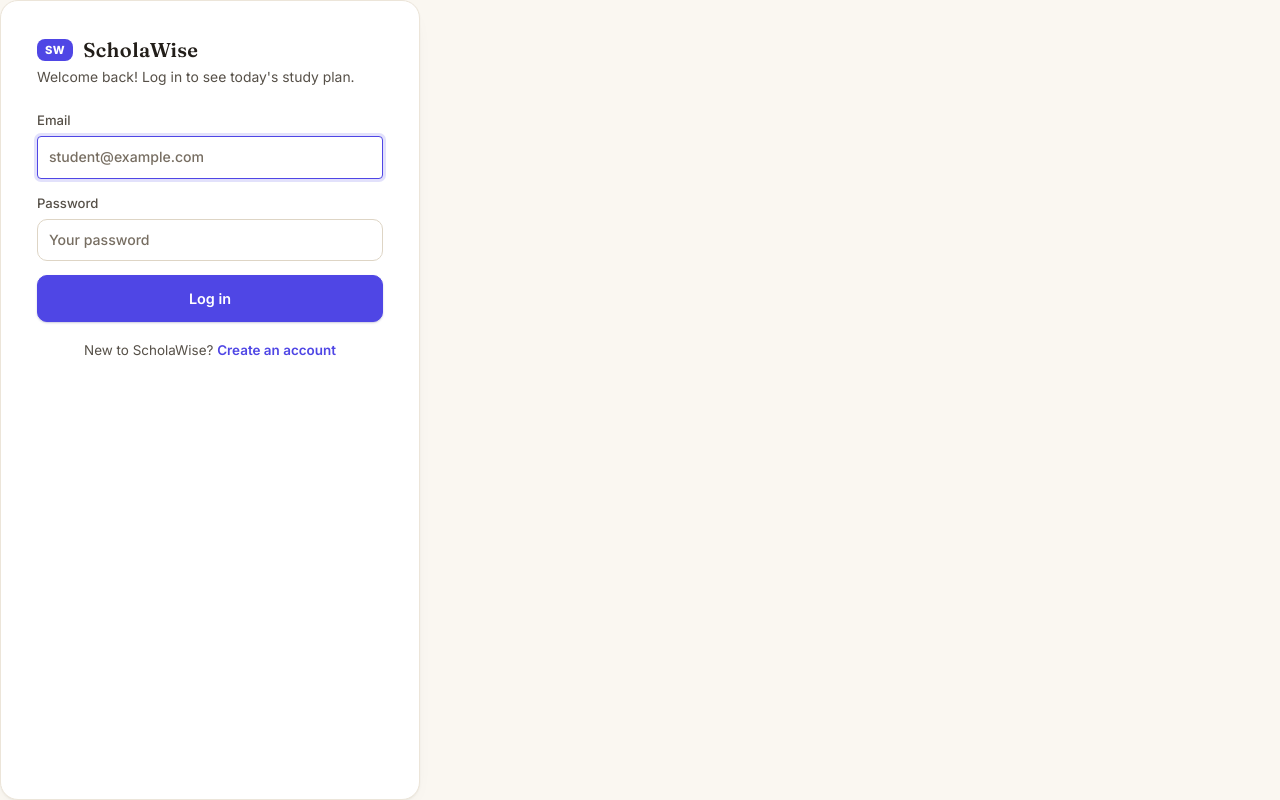
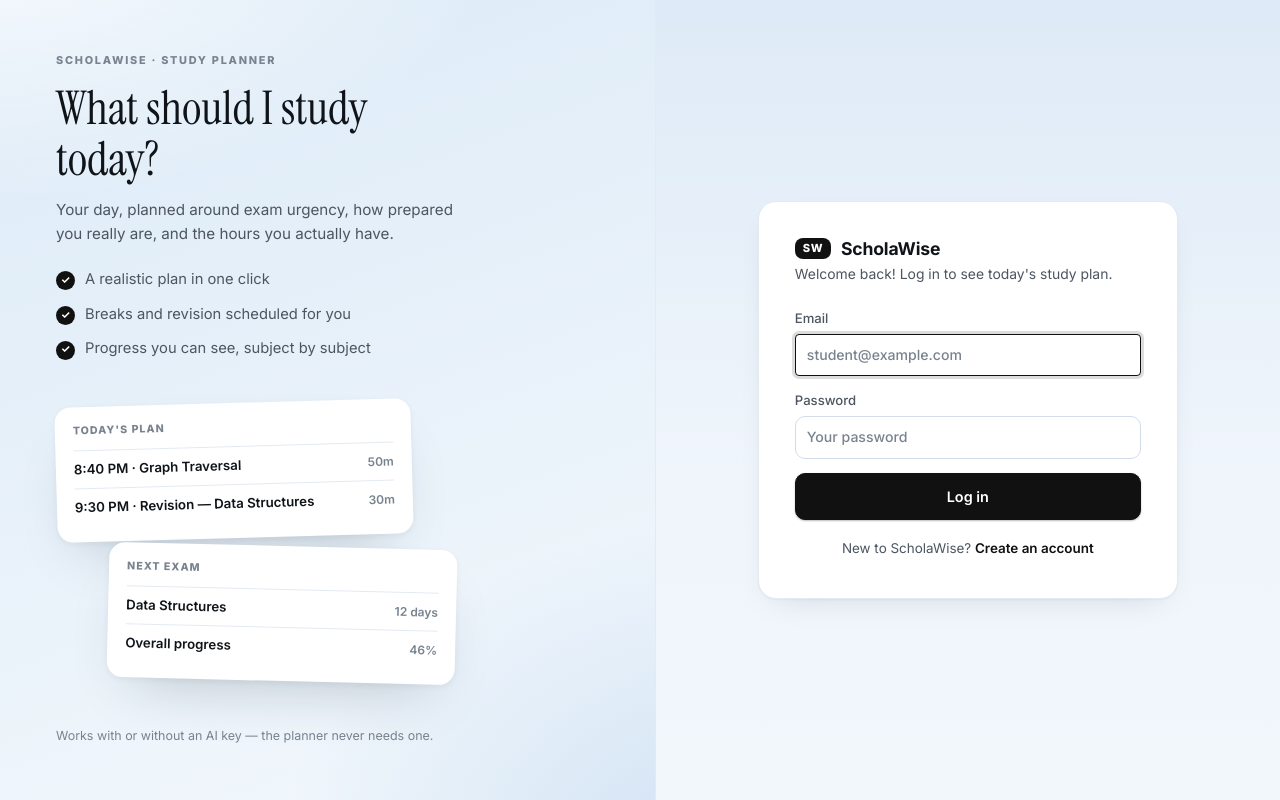
Before and after one commit to soumyii788/scholwise, a React (Vite) app in the folder frontend/: page /login in a window 1280 px wide. Built offline with nearby package versions, Linux system fonts and the light colour scheme.

Commit message:
Refine dashboard and authentication UI

```diff
--- a/frontend/src/components/SmartInsights.jsx
+++ b/frontend/src/components/SmartInsights.jsx
@@ -59,9 +59,6 @@ export default function SmartInsights() {
     <div className="insights-grid">
       {data.insights.map((insight) => (
         <div key={insight.id} className="insight-card">
-          <span className="insight-icon" aria-hidden="true">
-            {insight.icon}
-          </span>
           <div className="insight-body">
             <p className="insight-label">{insight.label}</p>
             <p className="insight-value">{insight.value}</p>
--- a/frontend/src/pages/Calendar.jsx
+++ b/frontend/src/pages/Calendar.jsx
@@ -104,7 +104,7 @@ export default function CalendarPage() {
 
             <div className="cal-legend">
               <span>
-                <span className="cal-legend-dot" style={{ background: "var(--border-light)" }} />
+                <span className="cal-legend-dot" style={{ background: "#C9BFAD" }} />
                 Sessions
               </span>
               <span>
--- a/frontend/src/pages/Login.jsx
+++ b/frontend/src/pages/Login.jsx
@@ -32,6 +32,52 @@ export default function Login() {
 
   return (
     <div className="auth-page">
+      <aside className="auth-visual">
+        <div>
+          <div className="auth-visual-kicker">ScholaWise · Study Planner</div>
+          <h2>What should I study today?</h2>
+          <p className="auth-visual-sub">
+            Your day, planned around exam urgency, how prepared you really
+            are, and the hours you actually have.
+          </p>
+          <ul className="auth-points">
+            <li>A realistic plan in one click</li>
+            <li>Breaks and revision scheduled for you</li>
+            <li>Progress you can see, subject by subject</li>
+          </ul>
+        </div>
+
+        <div className="auth-mock-stack" aria-hidden="true">
+          <div className="auth-mock">
+            <div className="auth-mock-title">Today's plan</div>
+            <div className="auth-mock-row">
+              <strong>8:40 PM · Graph Traversal</strong>
+              <span>50m</span>
+            </div>
+            <div className="auth-mock-row">
+              <strong>9:30 PM · Revision — Data Structures</strong>
+              <span>30m</span>
+            </div>
+          </div>
+          <div className="auth-mock auth-mock-secondary">
+            <div className="auth-mock-title">Next exam</div>
+            <div className="auth-mock-row">
+              <strong>Data Structures</strong>
+              <span>12 days</span>
+            </div>
+            <div className="auth-mock-row">
+              <strong>Overall progress</strong>
+              <span>46%</span>
+            </div>
+          </div>
+        </div>
+
+        <p className="auth-visual-foot">
+          Works with or without an AI key — the planner never needs one.
+        </p>
+      </aside>
+
+      <div className="auth-side">
         <div className="auth-card">
           <h1><span className="brand-mark">SW</span> ScholaWise</h1>
           <p className="auth-sub">Welcome back! Log in to see today's study plan.</p>
@@ -72,5 +118,6 @@ export default function Login() {
           </p>
         </div>
       </div>
+    </div>
   );
 }
--- a/frontend/src/pages/Register.jsx
+++ b/frontend/src/pages/Register.jsx
@@ -43,6 +43,52 @@ export default function Register() {
 
   return (
     <div className="auth-page">
+      <aside className="auth-visual">
+        <div>
+          <div className="auth-visual-kicker">ScholaWise · Study Planner</div>
+          <h2>A study plan you'll actually follow.</h2>
+          <p className="auth-visual-sub">
+            Tell us your subjects, exam dates and how many hours you have.
+            We turn them into a practical day — starting today.
+          </p>
+          <ul className="auth-points">
+            <li>Prioritized by urgency, gaps and difficulty</li>
+            <li>Long topics split into focused 50-minute blocks</li>
+            <li>Revision reserved for what's slipping</li>
+          </ul>
+        </div>
+
+        <div className="auth-mock-stack" aria-hidden="true">
+          <div className="auth-mock">
+            <div className="auth-mock-title">This week</div>
+            <div className="auth-mock-row">
+              <strong>Data Structures · exam</strong>
+              <span>12 days</span>
+            </div>
+            <div className="auth-mock-row">
+              <strong>Overall progress</strong>
+              <span>46%</span>
+            </div>
+          </div>
+          <div className="auth-mock auth-mock-secondary">
+            <div className="auth-mock-title">Today's plan</div>
+            <div className="auth-mock-row">
+              <strong>8:40 PM · Graph Traversal</strong>
+              <span>50m</span>
+            </div>
+            <div className="auth-mock-row">
+              <strong>9:30 PM · Revision</strong>
+              <span>30m</span>
+            </div>
+          </div>
+        </div>
+
+        <p className="auth-visual-foot">
+          Works with or without an AI key — the planner never needs one.
+        </p>
+      </aside>
+
+      <div className="auth-side">
         <div className="auth-card">
           <h1><span className="brand-mark">SW</span> ScholaWise</h1>
           <p className="auth-sub">Create your account and never cram the night before again.</p>
@@ -103,5 +149,6 @@ export default function Register() {
           </p>
         </div>
       </div>
+    </div>
   );
 }
--- a/frontend/src/styles.css
+++ b/frontend/src/styles.css
@@ -1,25 +1,25 @@
 /* ===== ScholaWise — Warm Study Desk Design System ===== */
-@import url('https://fonts.googleapis.com/css2?family=Inter:wght@400;500;600;700;800&family=Fraunces:opsz,wght@9..144,400..700&display=swap');
+@import url('https://fonts.googleapis.com/css2?family=Inter:wght@400;500;600;700;800&family=Instrument+Serif:ital@0;1&display=swap');
 
 :root {
-  /* Surfaces — warm paper */
-  --bg:            #FAF7F1;
+  /* Surfaces — pale blue canvas, white cards */
+  --bg:            #F2F7FC;
   --navy:          #FFFFFF;   /* legacy token: app chrome (navbar / sidebar / inputs) */
   --card:          #FFFFFF;
-  --card-tint:     #FBF9F4;   /* nested tiles inside cards */
-  --border:        #ECE5D9;
-  --border-light:  #DED5C5;
+  --card-tint:     #F7FAFD;   /* nested tiles inside cards */
+  --border:        #E4EAF2;
+  --border-light:  #D3DDE9;
 
   /* Ink */
-  --text:          #221E19;
-  --text-soft:     #565048;
-  --text-muted:    #776E62;
+  --text:          #101418;
+  --text-soft:     #4C5560;
+  --text-muted:    #79838F;
 
-  /* Primary — indigo (accent, interactive, progress) */
-  --primary:       #4F46E5;
-  --primary-dark:  #4338CA;
-  --primary-soft:  #EEF0FE;
-  --primary-ring:  rgba(79, 70, 229, 0.16);
+  /* Primary — ink black (accent, interactive, progress) */
+  --primary:       #111111;
+  --primary-dark:  #2B2B2B;
+  --primary-soft:  #EBF0F6;
+  --primary-ring:  rgba(17, 17, 17, 0.14);
 
   /* Urgency — coral red (exams, danger, destructive only) */
   --red:           #D93B2B;
@@ -42,14 +42,14 @@
   --info-soft:     #EAF1FE;
   --info-text:     #1D4ED8;
 
-  --font-display:  "Fraunces", "Iowan Old Style", Georgia, serif;
+  --font-display:  "Instrument Serif", "Iowan Old Style", Georgia, serif;
 
   --radius:     10px;
-  --radius-sm:  7px;
-  --radius-lg:  16px;
-  --shadow-sm:  0 1px 2px rgba(45, 36, 24, 0.05);
-  --shadow:     0 1px 2px rgba(45, 36, 24, 0.05), 0 8px 24px -16px rgba(45, 36, 24, 0.18);
-  --shadow-lg:  0 2px 6px rgba(45, 36, 24, 0.06), 0 24px 56px -28px rgba(45, 36, 24, 0.28);
+  --radius-sm:  8px;
+  --radius-lg:  20px;
+  --shadow-sm:  0 1px 2px rgba(15, 30, 50, 0.04);
+  --shadow:     0 1px 2px rgba(15, 30, 50, 0.04), 0 12px 32px -18px rgba(15, 30, 50, 0.18);
+  --shadow-lg:  0 2px 6px rgba(15, 30, 50, 0.05), 0 28px 60px -28px rgba(15, 30, 50, 0.25);
 
   font-family: "Inter", "Segoe UI", system-ui, -apple-system, sans-serif;
 }
@@ -58,14 +58,15 @@
 
 body {
   margin: 0;
-  background: var(--bg);
+  background: linear-gradient(180deg, #DEEAF7 0%, #EFF5FB 460px, var(--bg) 900px);
+  background-color: var(--bg);
   color: var(--text);
   font-size: 14.5px;
   line-height: 1.6;
   -webkit-font-smoothing: antialiased;
 }
 
-::selection { background: rgba(79, 70, 229, 0.16); }
+::selection { background: rgba(17, 17, 17, 0.12); }
 
 :focus-visible {
   outline: 2px solid var(--primary);
@@ -74,13 +75,14 @@ body {
 }
 
 ::-webkit-scrollbar { width: 10px; height: 10px; }
-::-webkit-scrollbar-thumb { background: #E3DCCC; border-radius: 8px; border: 2px solid var(--bg); }
-::-webkit-scrollbar-thumb:hover { background: #D2C8B6; }
+::-webkit-scrollbar-thumb { background: #C7D3E0; border-radius: 8px; border: 2px solid var(--bg); }
+::-webkit-scrollbar-thumb:hover { background: #B4C2D2; }
 ::-webkit-scrollbar-track { background: transparent; }
 
-h1, h2, h3 { margin: 0 0 0.25em; line-height: 1.25; font-weight: 600; color: var(--text); }
-h1 { font-family: var(--font-display); font-size: 1.9rem; letter-spacing: -0.01em; font-optical-sizing: auto; }
-h2 { font-family: var(--font-display); font-size: 1.18rem; font-optical-sizing: auto; }
+h1, h2, h3 { margin: 0 0 0.25em; line-height: 1.2; color: var(--text); }
+h1, h2 { font-family: var(--font-display); font-weight: 400; }
+h1 { font-size: 1.95rem; letter-spacing: -0.01em; }
+h2 { font-size: 1.2rem; }
 h3 { font-size: 0.95rem; font-weight: 600; }
 p  { margin: 0.2em 0; }
 a  { color: var(--primary); text-decoration: none; transition: color 0.15s; }
@@ -88,7 +90,7 @@ a:hover { color: var(--primary-dark); }
 small { color: var(--text-soft); font-size: 0.8rem; }
 
 /* ===== Layout ===== */
-.app-shell { min-height: 100vh; display: flex; flex-direction: column; background: var(--bg); }
+.app-shell { min-height: 100vh; display: flex; flex-direction: column; background: transparent; }
 .app-body  { display: flex; flex: 1; min-height: 0; }
 .app-main  {
   flex: 1;
@@ -114,14 +116,14 @@ small { color: var(--text-soft); font-size: 0.8rem; }
   z-index: 40;
 }
 .navbar-brand {
-  font-family: var(--font-display);
+  font-family: "Inter", system-ui, sans-serif;
   font-weight: 700;
-  font-size: 1.08rem;
+  font-size: 1.02rem;
   color: var(--text);
   display: flex;
   align-items: center;
   gap: 10px;
-  letter-spacing: 0;
+  letter-spacing: -0.01em;
 }
 .brand-mark {
   background: var(--primary);
@@ -411,22 +413,13 @@ small { color: var(--text-soft); font-size: 0.8rem; }
 
 /* Today's focus card — the hero */
 .focus-card {
-  background: linear-gradient(125deg, #FFFFFF 0%, #F7F6FF 60%, #FDF7F2 100%);
-  border: 1px solid #E4E1F7;
+  background: linear-gradient(125deg, #FFFFFF 0%, #F7FAFD 55%, #FFFFFF 100%);
+  border: 1px solid #E4EBF4;
   border-radius: var(--radius-lg);
-  padding: 24px 26px;
+  padding: 26px 28px;
   position: relative;
   overflow: hidden;
   box-shadow: var(--shadow);
-}
-.focus-card::before {
-  content: '';
-  position: absolute;
-  top: 0;
-  left: 0;
-  right: 0;
-  height: 3px;
-  background: linear-gradient(90deg, var(--primary), #8B5CF6 60%, #E4703A);
 }
 .focus-grid {
   display: flex;
@@ -469,7 +462,7 @@ small { color: var(--text-soft); font-size: 0.8rem; }
   flex-shrink: 0;
 }
 .focus-ring svg { display: block; transform: rotate(-90deg); }
-.focus-ring-track { fill: none; stroke: #EAE4F5; stroke-width: 9; }
+.focus-ring-track { fill: none; stroke: #E6ECF3; stroke-width: 9; }
 .focus-ring-fill {
   fill: none;
   stroke: var(--primary);
@@ -509,16 +502,16 @@ small { color: var(--text-soft); font-size: 0.8rem; }
   background: var(--primary);
   color: #fff;
   border: 1px solid var(--primary);
-  box-shadow: 0 1px 2px rgba(49, 46, 129, 0.25);
+  box-shadow: 0 1px 2px rgba(10, 10, 10, 0.28);
 }
 .button.primary:hover:not(:disabled) { background: var(--primary-dark); border-color: var(--primary-dark); }
 
 .button.secondary {
   background: var(--primary-soft);
-  color: var(--primary-dark);
-  border: 1px solid rgba(79, 70, 229, 0.22);
+  color: var(--text);
+  border: 1px solid rgba(17, 17, 17, 0.14);
 }
-.button.secondary:hover:not(:disabled) { background: rgba(79, 70, 229, 0.13); }
+.button.secondary:hover:not(:disabled) { background: #E1E8F1; }
 
 .button.ghost {
   background: transparent;
@@ -564,7 +557,7 @@ small { color: var(--text-soft); font-size: 0.8rem; }
 .badge-warning { background: var(--warning-soft); color: var(--warning-text); border: 1px solid rgba(180, 83, 9, 0.2); }
 .badge-info    { background: var(--info-soft);    color: var(--info-text);    border: 1px solid rgba(37, 99, 235, 0.2); }
 .badge-success { background: var(--success-soft); color: var(--success-text); border: 1px solid rgba(31, 138, 76, 0.22); }
-.badge-neutral { background: #F4F1EA; color: var(--text-soft); border: 1px solid var(--border); }
+.badge-neutral { background: #EFF3F8; color: var(--text-soft); border: 1px solid var(--border); }
 
 /* ===== Progress ===== */
 .progress-block { display: flex; align-items: center; gap: 10px; }
@@ -572,16 +565,18 @@ small { color: var(--text-soft); font-size: 0.8rem; }
   flex: 1;
   height: 6px;
   border-radius: 6px;
-  background: #EFE9DF;
+  background: #E6ECF3;
   overflow: hidden;
 }
 .progress-fill {
   height: 100%;
   border-radius: 6px;
-  background: linear-gradient(90deg, var(--primary), #7C6DF2);
+  background: linear-gradient(90deg, #111111, #3C3C3C);
   transition: width 0.4s ease;
 }
 .progress-label { font-weight: 700; font-size: 0.78rem; min-width: 36px; text-align: right; color: var(--text-soft); }
+.progress-sm .progress-track { height: 4px; }
+.progress-lg .progress-track { height: 10px; }
 
 /* ===== Forms ===== */
 input, select, textarea {
@@ -639,7 +634,7 @@ label strong { color: var(--text); }
   min-height: 100vh;
   display: grid;
   grid-template-columns: minmax(0, 1.05fr) minmax(0, 1fr);
-  background: var(--bg);
+  background: transparent;
 }
 .auth-visual {
   position: relative;
@@ -649,30 +644,31 @@ label strong { color: var(--text); }
   flex-direction: column;
   justify-content: space-between;
   gap: 34px;
-  color: #fff;
+  color: var(--text);
   background:
-    radial-gradient(900px 480px at -5% -10%, rgba(255, 255, 255, 0.16), transparent 60%),
-    radial-gradient(700px 500px at 110% 110%, rgba(228, 112, 58, 0.28), transparent 55%),
-    linear-gradient(155deg, #5B54EE 0%, #4F46E5 45%, #312E81 100%);
+    radial-gradient(900px 480px at -5% -10%, rgba(255, 255, 255, 0.85), transparent 60%),
+    radial-gradient(800px 600px at 115% 110%, rgba(190, 214, 240, 0.75), transparent 60%),
+    linear-gradient(160deg, #DCEAF7 0%, #E9F2FA 55%, #F3F8FC 100%);
+  border-right: 1px solid var(--border);
 }
 .auth-visual-kicker {
   font-size: 0.68rem;
   font-weight: 800;
   letter-spacing: 0.16em;
   text-transform: uppercase;
-  color: rgba(255, 255, 255, 0.72);
+  color: var(--text-muted);
   margin-bottom: 14px;
 }
 .auth-visual h2 {
-  font-size: 2.5rem;
-  line-height: 1.12;
-  color: #fff;
-  font-weight: 600;
+  font-size: 2.9rem;
+  line-height: 1.08;
+  color: var(--text);
+  font-weight: 400;
   margin-bottom: 14px;
   max-width: 15ch;
 }
 .auth-visual-sub {
-  color: rgba(255, 255, 255, 0.82);
+  color: var(--text-soft);
   font-size: 0.95rem;
   max-width: 44ch;
 }
@@ -684,7 +680,7 @@ label strong { color: var(--text); }
   flex-direction: column;
   gap: 11px;
   font-size: 0.92rem;
-  color: rgba(255, 255, 255, 0.9);
+  color: var(--text-soft);
 }
 .auth-points li::before {
   content: '✓';
@@ -692,7 +688,7 @@ label strong { color: var(--text); }
   width: 19px;
   height: 19px;
   border-radius: 50%;
-  background: rgba(255, 255, 255, 0.18);
+  background: var(--primary);
   color: #fff;
   align-items: center;
   justify-content: center;
@@ -700,14 +696,26 @@ label strong { color: var(--text); }
   font-weight: 700;
   margin-right: 10px;
 }
+.auth-mock-stack {
+  display: flex;
+  flex-direction: column;
+  gap: 12px;
+  max-width: 400px;
+}
 .auth-mock {
   background: var(--card);
   color: var(--text);
-  border-radius: 14px;
+  border-radius: 16px;
   padding: 16px 18px;
   box-shadow: var(--shadow-lg);
-  max-width: 400px;
-  transform: rotate(-1.2deg);
+  transform: rotate(-1.6deg);
+  margin-right: 44px;
+}
+.auth-mock-secondary {
+  transform: rotate(1.4deg);
+  margin-right: 0;
+  margin-left: 52px;
+  margin-top: -4px;
 }
 .auth-mock-title {
   font-size: 0.66rem;
@@ -729,7 +737,7 @@ label strong { color: var(--text); }
 .auth-mock-row:first-of-type { border-top: none; }
 .auth-mock-row strong { font-weight: 600; }
 .auth-mock-row span { color: var(--text-muted); font-size: 0.75rem; font-weight: 600; white-space: nowrap; }
-.auth-visual-foot { font-size: 0.78rem; color: rgba(255, 255, 255, 0.65); }
+.auth-visual-foot { font-size: 0.78rem; color: var(--text-muted); }
 
 .auth-side {
   display: grid;
@@ -749,8 +757,10 @@ label strong { color: var(--text); }
   display: flex;
   align-items: center;
   gap: 10px;
-  font-size: 1.25rem;
-  letter-spacing: 0.02em;
+  font-family: "Inter", system-ui, sans-serif;
+  font-weight: 700;
+  font-size: 1.1rem;
+  letter-spacing: -0.01em;
   margin-bottom: 4px;
 }
 .auth-sub { color: var(--text-soft); font-size: 0.87rem; margin-bottom: 22px; }
@@ -838,13 +848,13 @@ label strong { color: var(--text); }
   width: 7px;
   height: 7px;
   border-radius: 50%;
-  background: #D8CEBE;
+  background: #C4D0DD;
   border: 2px solid var(--card);
   box-shadow: 0 0 0 1px var(--border-light);
 }
 .session-row.completed::before { background: var(--success); box-shadow: 0 0 0 1px var(--success); }
 .session-row.break-row::before { background: transparent; box-shadow: none; border-color: var(--border-light); }
-.session-row + .session-row { border-top: 1px solid rgba(45, 36, 24, 0.05); }
+.session-row + .session-row { border-top: 1px solid rgba(15, 30, 50, 0.06); }
 .session-row.completed { opacity: 0.6; }
 .session-row.completed .session-main strong { text-decoration: line-through; }
 .session-row.break-row { color: var(--text-muted); }
@@ -863,7 +873,7 @@ label strong { color: var(--text); }
 .session-topic { color: var(--text-soft); font-size: 0.8rem; margin-top: 1px; }
 .session-meta { display: flex; align-items: center; gap: 8px; flex-shrink: 0; }
 .duration-pill {
-  background: #F4F1EA;
+  background: #EFF3F8;
   color: var(--text-soft);
   border: 1px solid var(--border);
   border-radius: 999px;
@@ -896,8 +906,8 @@ label strong { color: var(--text); }
 /* AI companion card — small, contextual, not chatbot */
 .ai-box {
   margin-top: 14px;
-  background: #F5F3FF;
-  border: 1px solid #E5E1FB;
+  background: #EFF5FB;
+  border: 1px solid #DDE8F4;
   border-radius: var(--radius);
   padding: 14px 16px;
 }
@@ -931,7 +941,7 @@ label strong { color: var(--text); }
   padding: 12px 14px;
   transition: border-color 0.2s, background 0.2s;
 }
-.insight-card:hover { border-color: var(--border-light); background: #F8F5EE; }
+.insight-card:hover { border-color: var(--border-light); background: #F1F6FB; }
 .insight-icon {
   font-size: 1.1rem;
   line-height: 1;
@@ -1000,7 +1010,7 @@ label strong { color: var(--text); }
 .modal-overlay {
   position: fixed;
   inset: 0;
-  background: rgba(34, 30, 25, 0.45);
+  background: rgba(10, 20, 35, 0.45);
   display: grid;
   place-items: center;
   padding: 20px;
@@ -1053,7 +1063,7 @@ label strong { color: var(--text); }
   margin-top: 3px;
   border-radius: 5px;
   padding: 1px 5px;
-  background: #F4F1EA;
+  background: #EFF3F8;
   border: 1px solid var(--border);
   color: var(--text-soft);
   font-size: 0.65rem;
@@ -1080,7 +1090,7 @@ label strong { color: var(--text); }
   width: 28px;
   height: 28px;
   border-radius: 50%;
-  border: 2px solid #E7E1D5;
+  border: 2px solid #E2E9F1;
   border-top-color: var(--primary);
   animation: spin 0.75s linear infinite;
 }
@@ -1175,7 +1185,7 @@ label strong { color: var(--text); }
     justify-content: space-around;
     align-items: center;
     background: var(--card);
-    box-shadow: 0 -6px 20px -14px rgba(45, 36, 24, 0.35);
+    box-shadow: 0 -6px 20px -14px rgba(15, 30, 50, 0.3);
   }
   .sidebar nav { flex-direction: row; gap: 0; width: 100%; justify-content: space-around; }
   .sidebar-section-label { display: none; }
```
Also changed, not shown: frontend/src/pages/Dashboard.jsx (+34 -9 lines), frontend/src/pages/Progress.jsx (+4 -4 lines). Lines whose indentation alone changed are shown as unchanged.
